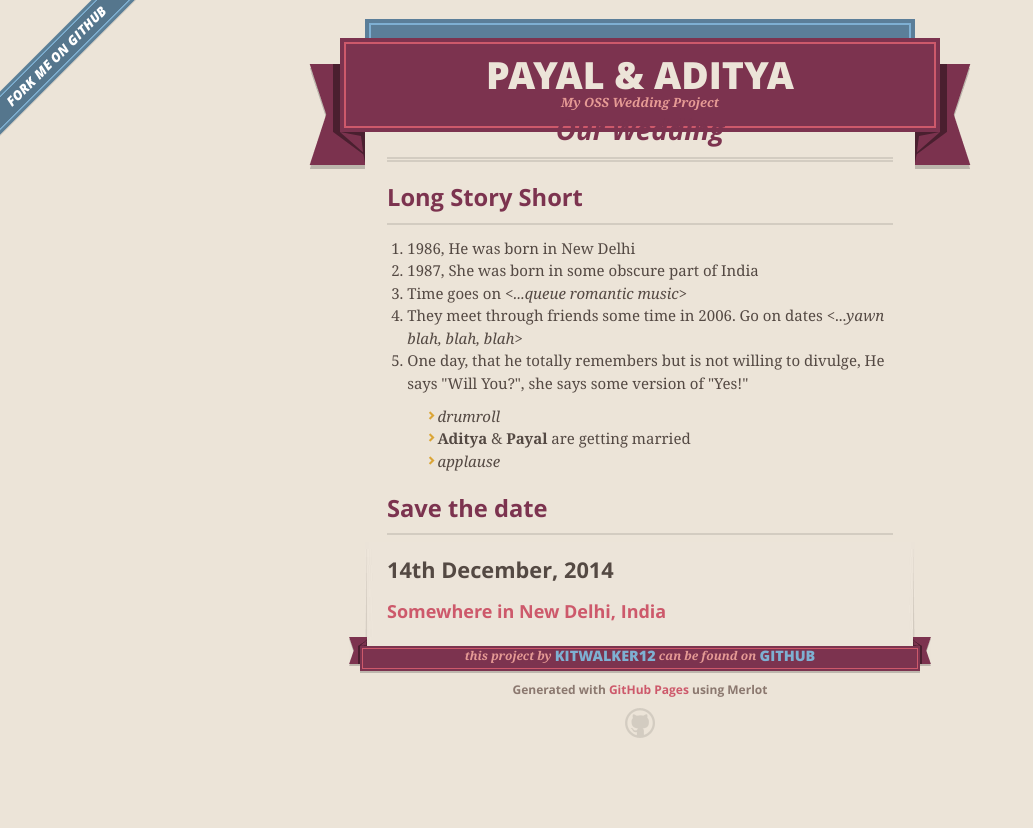
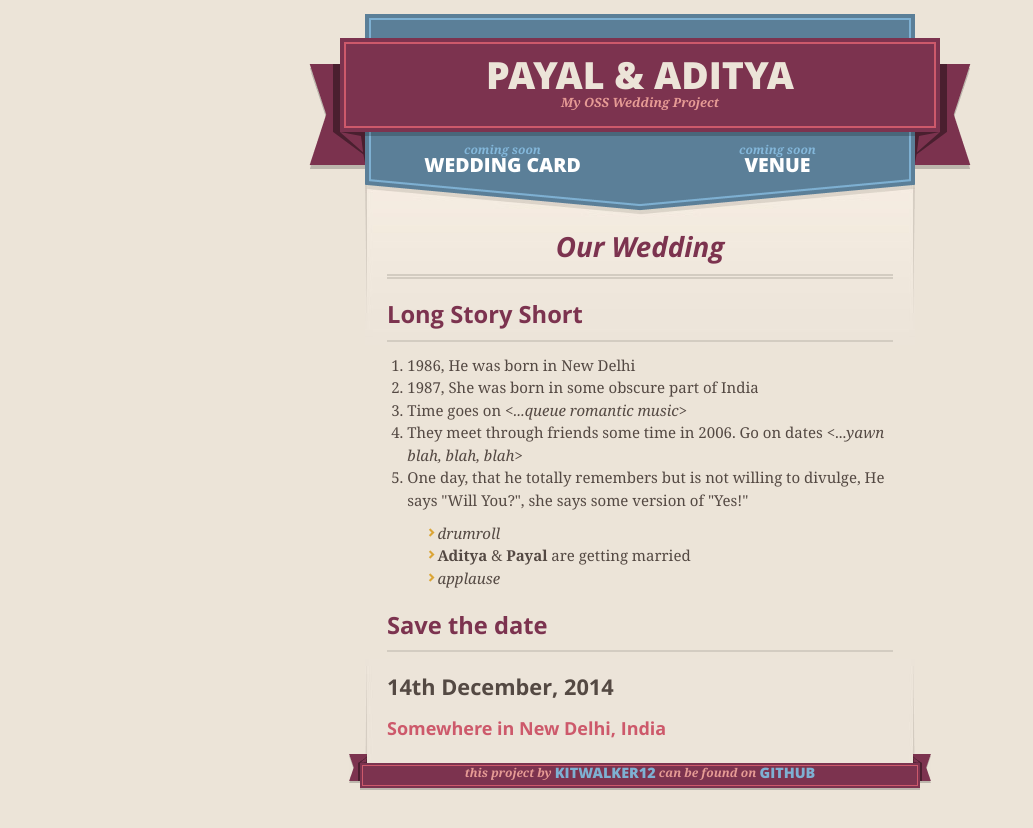
Before and after one commit to kitwalker12/wedding, a plain HTML site: page index.html in a window 1280 px wide. Shown: the whole page, without its empty margins (0-1033 px from the left). Before the commit the page ends 800 px from the top, so only its background shows below. Drawn offline with nearby package versions, Linux system fonts and the light colour scheme.

Commit message:
Update Page

```diff
--- a/index.html
+++ b/index.html
@@ -21,7 +21,6 @@
   </head>
 
   <body>
-    <a id="forkme_banner" href="https://github.com/kitwalker12/wedding">View on GitHub</a>
     <div class="shell">
 
       <header>
@@ -34,6 +33,14 @@
           <span class="right-tail"></span>
         </span>
       </header>
+
+      <section id="downloads">
+        <span class="inner">
+          <a href="#" class="zip"><em>coming soon</em> WEDDING CARD</a>
+          <a href="#" class="tgz"><em>coming soon</em> VENUE</a>
+        </span>
+      </section>
+
 
       <span class="banner-fix"></span>
 
@@ -77,8 +84,6 @@
           <span class="left-tail"></span>
           <span class="right-tail"></span>
         </span>
-        <p>Generated with <a href="http://pages.github.com">GitHub Pages</a> using Merlot</p>
-        <span class="octocat"></span>
       </footer>
 
     </div>
```
